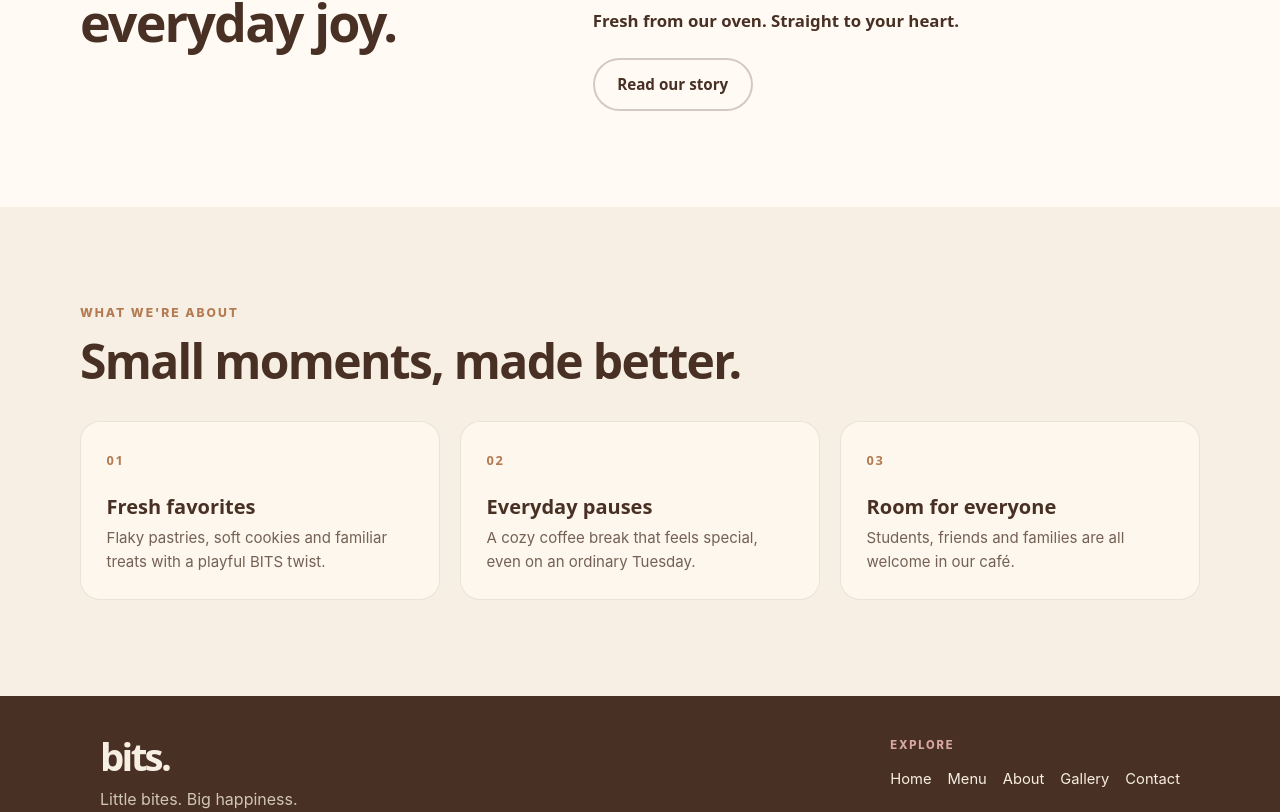
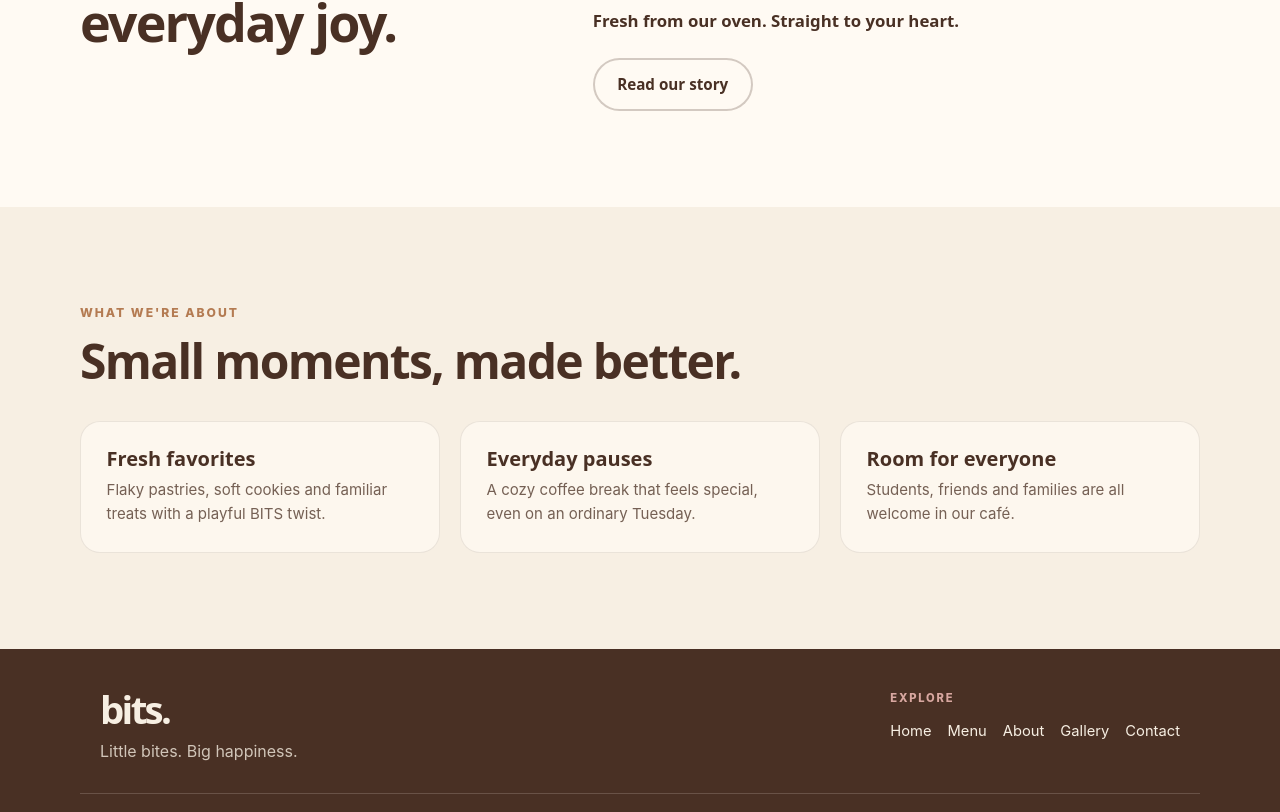
Before and after one commit to rosenberg-c/bite, a React (Vite) app: page / in a window 1280 px wide. Shown: the part 1060-1872 px from the top of the page. Built offline with nearby package versions, Linux system fonts and the light colour scheme.

Commit message:
refactor: remove numbering from home values cards

```diff
--- a/src/pages/Home/Home.tsx
+++ b/src/pages/Home/Home.tsx
@@ -50,11 +50,8 @@ export default function Home() {
           <p className="home-values__eyebrow">{home.valuesEyebrow}</p>
           <h2 id="home-values-title">{home.valuesTitle}</h2>
           <div className="home-values__grid">
-            {home.values.map((value, index) => (
+            {home.values.map((value) => (
               <article className="home-values__card" key={value.title}>
-                <span className="home-values__number" aria-hidden="true">
-                  0{index + 1}
-                </span>
                 <h3>{value.title}</h3>
                 <p>{value.body}</p>
               </article>
```
